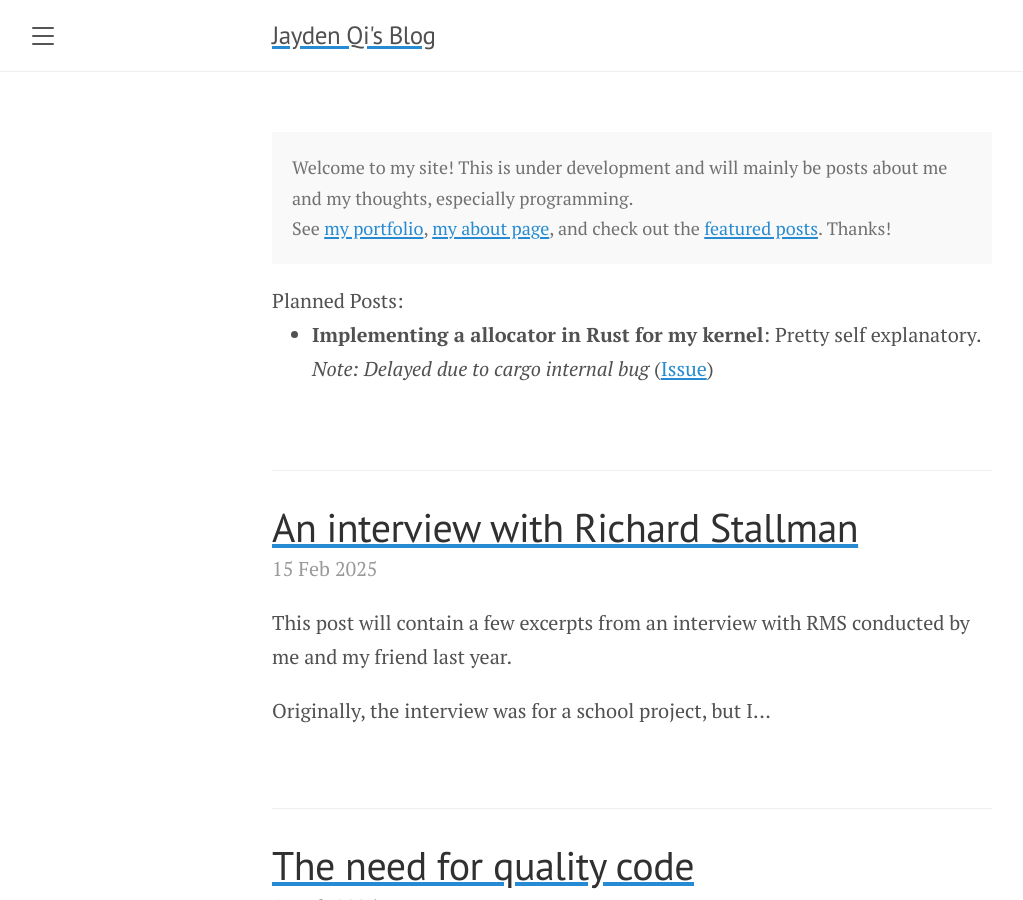
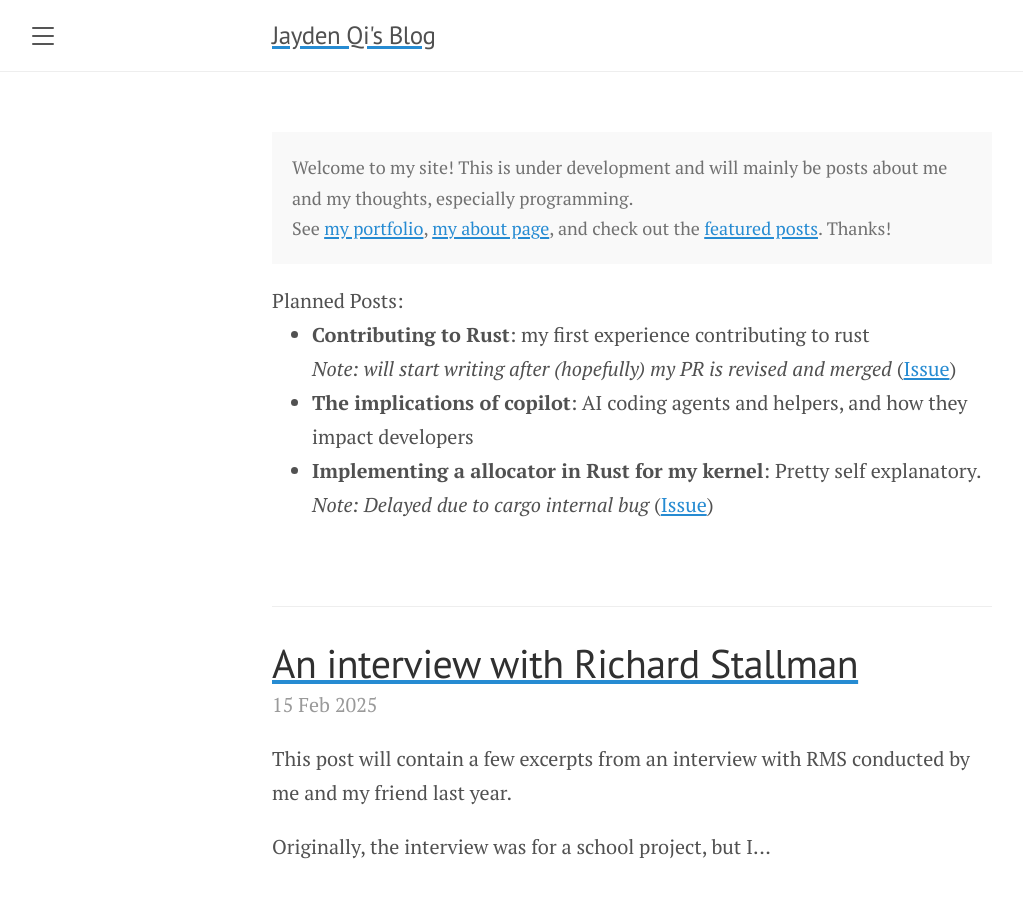
Before and after one commit to JayAndJef/jayandjef.github.io, a Jekyll site: the page built from index.html, in a window 1280 px wide and 900 px high. Shown: the whole window, without its empty margins (8-1031 px from the left). Built offline with Jekyll 4.4.1, drawn with Linux system fonts in a browser that asks for light colours; the list of posts is cut into pages by our own code.

Commit message:
update: planned posts

```diff
--- a/_data/planned_posts.yml
+++ b/_data/planned_posts.yml
@@ -1,3 +1,11 @@
+- title: Contributing to Rust
+  description: my first experience contributing to rust
+  note: will start writing after (hopefully) my PR is revised and merged
+  issue_link: https://github.com/rust-lang/rust/issues/132802
+
+- title: The implications of copilot
+  description: AI coding agents and helpers, and how they impact developers
+
 - title: Implementing a allocator in Rust for my kernel
   description: Pretty self explanatory.
   note: Delayed due to cargo internal bug
```
